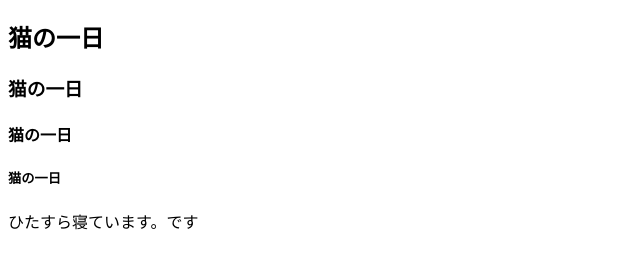
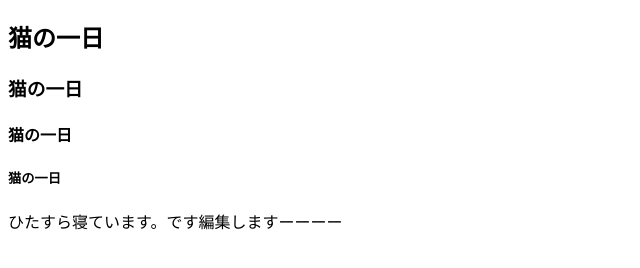
Before and after one commit to uttksy/test, a plain HTML site: page index.html in a window 1280 px wide. Shown: the part 70-338 px from the top of the page, without its empty margins (0-640 px from the left). Drawn offline with Linux system fonts and the light colour scheme.

Commit message:
first commit

```diff
--- a/index.html
+++ b/index.html
@@ -13,6 +13,6 @@
         <h4>猫の一日</h4>
         <h5>猫の一日</h5>
 
-        <p>ひたすら寝ています。です</p>
+        <p>ひたすら寝ています。です編集しますーーーー</p>
      </body>
 </html>
```
